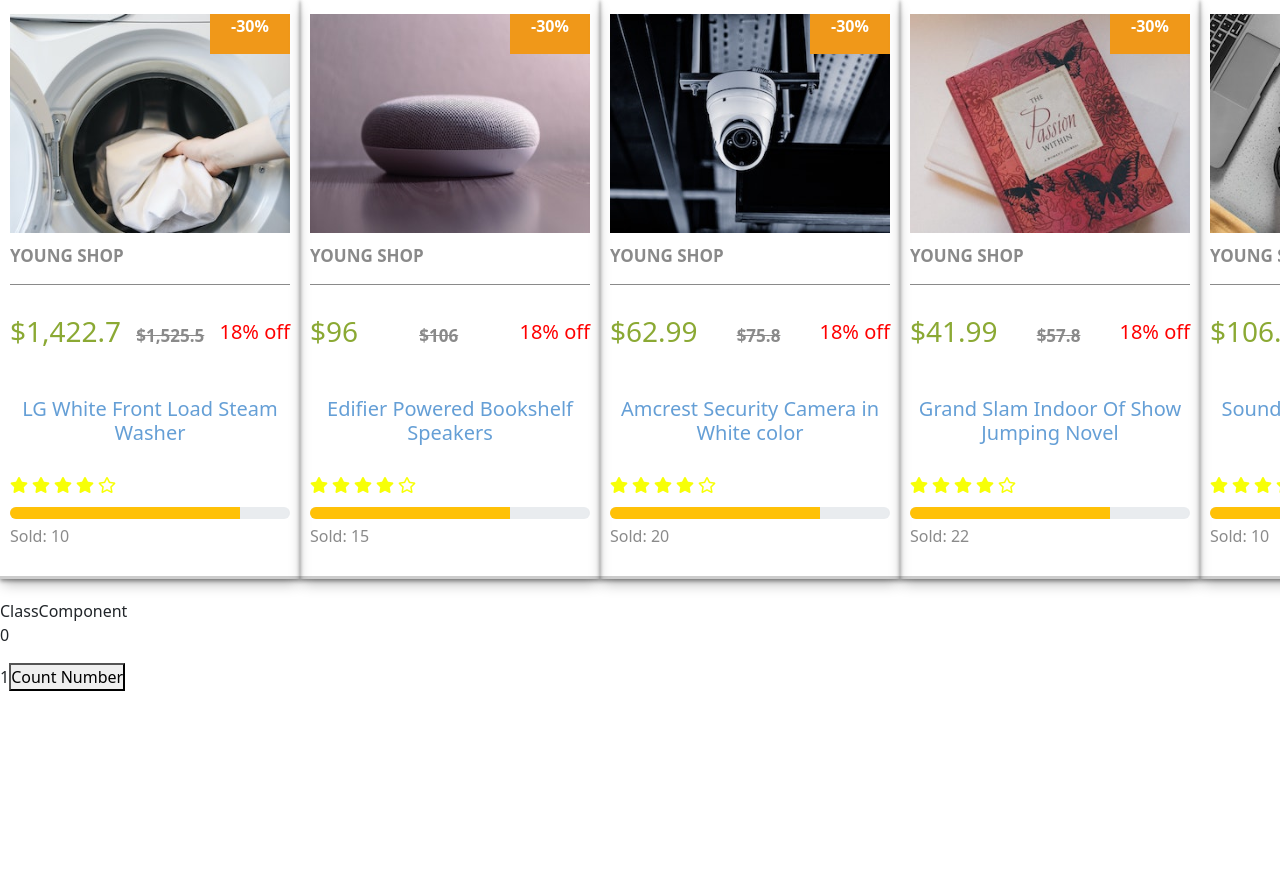
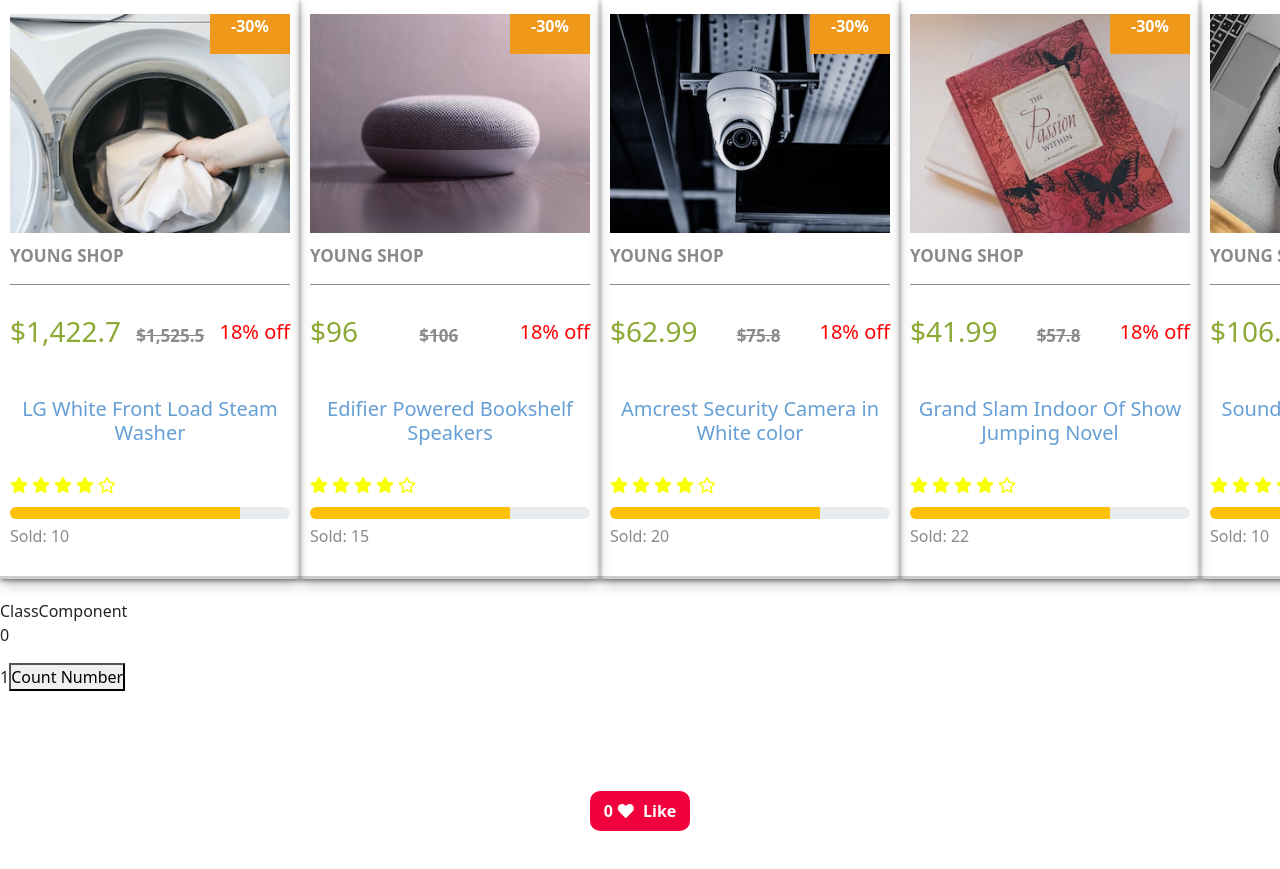
Before and after one commit to rachelhmyx/rn25-mylth, a React (Create React App) app in the folder 2-mylth1/: page / in a window 1280 px wide. Shown: the part 5719-6588 px from the top of the page. Before the commit the page ends 6410 px from the top, so only its background shows below. Built offline with nearby package versions, Linux system fonts and the light colour scheme.

Commit message:
add Like Button của Session 03

```diff
--- a/2-mylth1/src/App.tsx
+++ b/2-mylth1/src/App.tsx
@@ -19,6 +19,7 @@ import CountNumber from "./ComponentLifeCycle/CountNumber";
 import ReactHook from "./StateinFunctionalComponent/FunctionalComponent";
 import Product from "./homework/session02/5-advanced/Product/Product";
 import SaleProduct from "./homework/session02/5-advanced/SaleProduct/SaleProduct";
+import LikeButton from "./homework/session03/LikeButton/LikeButton";
 
 function App() {
   let containerStyle = {
@@ -245,6 +246,10 @@ function App() {
       <ClassComponent text="Hello World" />
 
       <CountNumber />
+
+      {/* Session 03 */}
+      <LikeButton/>
+      {/* End of Session 03 */}
     </>
   );
 }
--- /dev/null
+++ b/2-mylth1/src/homework/session03/LikeButton/LikeButton.tsx
@@ -0,0 +1,34 @@
+import React, { Component } from "react";
+import "../LikeButton/style.css";
+
+interface Props {}
+
+interface State {
+  data: number;
+}
+
+class LikeButton extends Component<Props, State> {
+  constructor(props: Props) {
+    super(props);
+
+    this.state = {
+      data: 0,
+    };
+  }
+  handleClick = () => {
+    this.setState({ data: this.state.data + 1 });
+  };
+
+  render() {
+    return (
+      <>
+        <button className="like_btn" onClick={this.handleClick}>
+          {this.state.data}
+          <i className="fas fa-heart"></i> Like
+        </button>
+      </>
+    );
+  }
+}
+
+export default LikeButton;
--- /dev/null
+++ b/2-mylth1/src/homework/session03/LikeButton/style.css
@@ -0,0 +1,14 @@
+.like_btn {
+  display: block;
+  width: 100px;
+  height: 40px;
+  margin: 100px auto;
+  color: #fff;
+  font-weight: 700;
+  background-color: #f0003c;
+  border: none;
+  border-radius: 10px;
+}
+.like_btn i {
+  margin: 0px 5px;
+}
```
